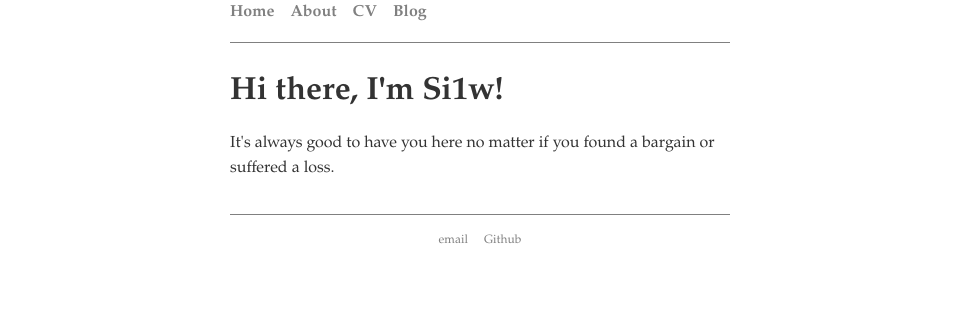
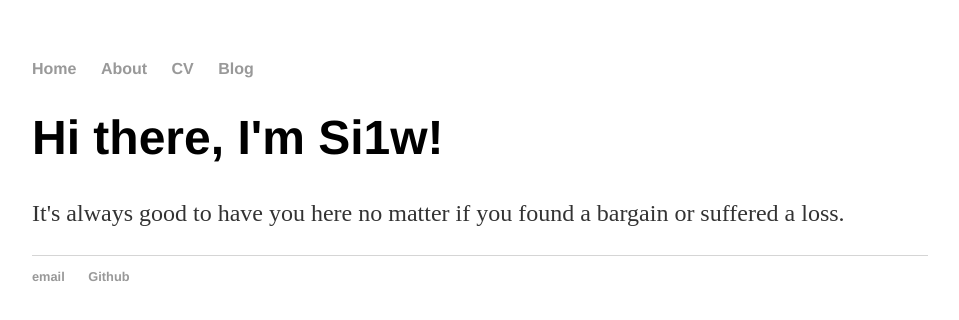
Before and after one commit to Si1w/Si1w.github.io, a Jekyll site: the page built from index.html, in a window 1280 px wide. Shown: the top 320 px of the page, without its empty margins (160-1119 px from the left). Built offline with Jekyll 4.4.1, drawn with Linux system fonts in a browser that asks for light colours.

Commit message:
rollback theme

```diff
--- a/css/main.css
+++ b/css/main.css
@@ -1,178 +1,43 @@
-@import url("/css/post.css");
-
-:root {
-    --foreground: hsl(0, 0%, 20%);
-    --slightly-light: hsl(0, 0%, 30%);
-    --light: hsl(0, 0%, 50%);
-    --very-light: hsl(0, 0%, 93%);
-    --link: hsl(75, 35%, 25%);
-    --link-underline: hsl(75, 15%, 75%);
-    --mark: hsl(50, 80%, 85%);
+body {
+    margin: 60px auto;
+    width: 70%;
 }
-
-* {
-    box-sizing: border-box;
-    color: inherit;
-    font-family: inherit;
-    max-width: 100%;
+nav ul, footer ul {
+    font-family:'Helvetica', 'Arial', 'Sans-Serif';
+    padding: 0px;
+    list-style: none;
+    font-weight: bold;
 }
-
-body {
-    color: var(--foreground);
-    margin: auto;
-    padding: 0 25px 40px;
-    width: 550px;
-    max-width: 100%;
-    font-family: "Iowan Old Style", "Palatino Linotype", "Book Antiqua", Georgia, serif;
-    line-height: 1.6;
+nav ul li, footer ul li {
+    display: inline;
+    margin-right: 20px;
 }
-
-nav {
-    margin-bottom: 1.5rem;
-    font-weight: 700;
-    border-bottom: 1px solid var(--light);
+a {
+    text-decoration: none;
+    color: #999;
 }
-
-nav ul {
-    padding: 0;
-    margin: 0 0 1rem;
-    list-style: none;
-    display: flex;
-    gap: 1rem;
-    overflow: auto;
+a:hover {
+    text-decoration: underline;
 }
-
-nav ul li {
-    white-space: nowrap;
+h1 {
+    font-size: 3em;
+    font-family:'Helvetica', 'Arial', 'Sans-Serif';
 }
-
-nav a {
-    color: var(--light);
-    text-decoration: none;
+p {
+    font-size: 1.5em;
+    line-height: 1.4em;
+    color: #333;
 }
-
-nav a:hover {
-    color: var(--foreground);
-}
-
-.container {
-    margin: 0;
-}
-
-a {
-    color: var(--link);
-    text-decoration: underline;
-    text-decoration-color: var(--link-underline);
-    text-decoration-thickness: 1.5px;
-    text-underline-offset: 3px;
-}
-
-a:hover {
-    color: var(--slightly-light);
-}
-
-h1 {
-    margin: 1.5rem 0 0.75rem;
-    font-size: 2rem;
-    font-weight: 600;
-}
-
-p {
-    margin: 0.8rem 0;
-    font-size: 1rem;
-    color: var(--foreground);
-}
-
-blockquote {
-    margin: 0;
-    padding: 0 1.2rem;
-    border-left: 3.5px solid var(--light);
-}
-
-code, pre {
-    font-family: "Cascadia Code", "Source Code Pro", monospace;
-    background-color: var(--very-light);
-    padding: 0.25rem 0.5rem;
-    font-size: 0.95rem;
-}
-
-mark {
-    background-color: var(--mark);
-}
-
 footer {
-    border-top: 1px solid var(--light);
-    margin-top: 2rem;
-    padding-top: 1rem;
-    font-size: 0.75rem;
-    color: var(--light);
-    text-align: center;
-}
-
-footer ul {
-    padding: 0;
-    margin: 0;
-    list-style: none;
-    display: flex;
-    gap: 1rem;
-    justify-content: center;
-}
-
-footer a {
-    color: var(--light);
-    text-decoration: none;
-}
-
-footer a:hover {
-    text-decoration: underline;
+    border-top: 1px solid #d5d5d5;
+    font-size: .8em;
 }
 
 ul.posts {
-    margin: 1.5rem 0 2rem;
-    padding: 0;
-    list-style: none;
+    margin: 20px auto 40px;
+    font-size: 1.5em;
 }
 
 ul.posts li {
-    display: flex;
-    gap: 0.75rem;
-    align-items: baseline;
-    margin: 0.35rem 0;
-    color: var(--light);
+    list-style: none;
 }
-
-ul.posts li span {
-    flex-shrink: 0;
-    font-size: 0.95rem;
-}
-
-ul.posts li a {
-    position: relative;
-    display: inline-block;
-    color: var(--foreground);
-    text-decoration: none;
-}
-
-ul.posts li a::after {
-    content: "";
-    border-bottom: 1px dashed var(--light);
-    position: absolute;
-    left: 0;
-    bottom: -0.35rem;
-    width: 100%;
-    z-index: -1;
-}
-
-ul.posts li a span {
-    background-color: #fff;
-}
-
-@media (max-width: 600px) {
-    body {
-        padding: 0 18px 32px;
-    }
-
-    nav ul {
-        gap: 0.75rem;
-    }
-}
--- a/css/post.css
+++ /dev/null
@@ -1,45 +0,0 @@
-p.meta {
-	margin: 0 0 1.5rem;
-	color: var(--light, #808080);
-	font-size: 0.95rem;
-	letter-spacing: 0.05em;
-	text-transform: uppercase;
-}
-
-.post {
-	display: grid;
-	gap: 1.2rem;
-	font-size: 1.02rem;
-}
-
-.post h2 {
-	margin-top: 2.5rem;
-	font-size: 1.5rem;
-}
-
-.post h3 {
-	margin-top: 2rem;
-	font-size: 1.25rem;
-}
-
-.post img,
-.post video,
-.post iframe {
-	width: 100%;
-	display: block;
-}
-
-.post pre {
-	margin: 0;
-	padding: 0.75rem 1rem;
-}
-
-.post ul,
-.post ol {
-	padding-left: 1.5rem;
-}
-
-.post blockquote {
-	background-color: var(--very-light, #f0f0f0);
-	padding: 0.75rem 1.2rem;
-}
```
Also changed, not shown: _posts/2025-12-09-attention.md (+1 -1 lines).
